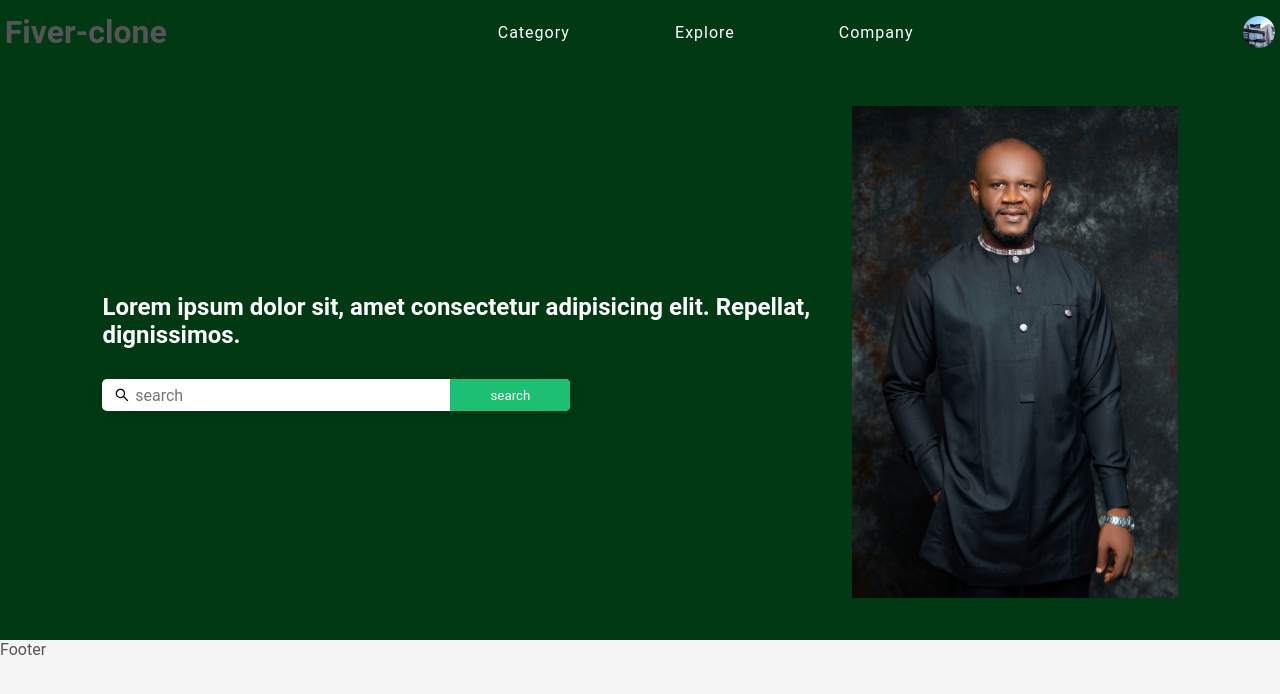
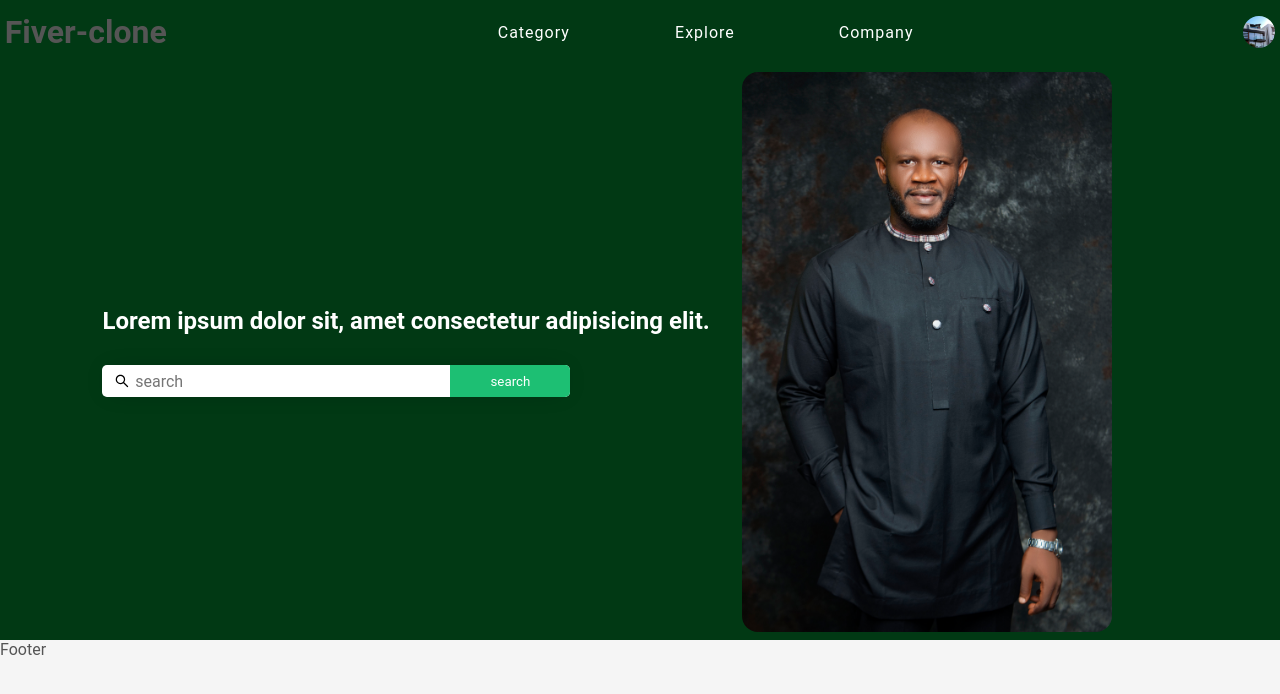
Before and after one commit to micalo-mica/fiver-clone, a React (Vite) app in the folder fiverr/: page / in a window 1280 px wide. Shown: the top 694 px of the page. Built offline with nearby package versions, Linux system fonts and the light colour scheme.

Commit message:
hero made responsive

```diff
--- a/fiverr/src/components/Hero.jsx
+++ b/fiverr/src/components/Hero.jsx
@@ -26,6 +26,7 @@ const HContainer = styled.div`
   margin: 0px auto;
   display: flex;
   align-items: center;
+  gap: 2rem;
   @media (max-width: ${({ theme }) => theme.screens.lg1}) {
   }
   @media (max-width: ${({ theme }) => theme.screens.md}) {
@@ -165,6 +166,9 @@ const SearchBtn = styled.button`
   }
 `;
 const Right = styled.div`
+  display: flex;
+  align-items: center;
+  justify-content: center;
   height: 100%;
   padding: 0.5rem 0rem;
   @media (max-width: ${({ theme }) => theme.screens.lg1}) {
@@ -180,7 +184,7 @@ const Right = styled.div`
   }
 `;
 const Image = styled.img`
-  width: 100%;
+  /* width: 100%; */
   height: 100%;
   border-radius: 1rem;
   object-fit: contain;
@@ -202,10 +206,7 @@ function Hero() {
     <H>
       <HContainer>
         <Left>
-          <Text>
-            Lorem ipsum dolor sit, amet consectetur adipisicing elit. Repellat,
-            dignissimos.
-          </Text>
+          <Text>Lorem ipsum dolor sit, amet consectetur adipisicing elit.</Text>
           <InputContainer>
             <SearchContainer>
               <SearchIcon />
```
